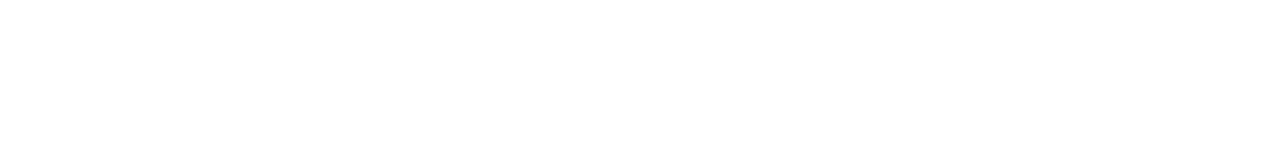
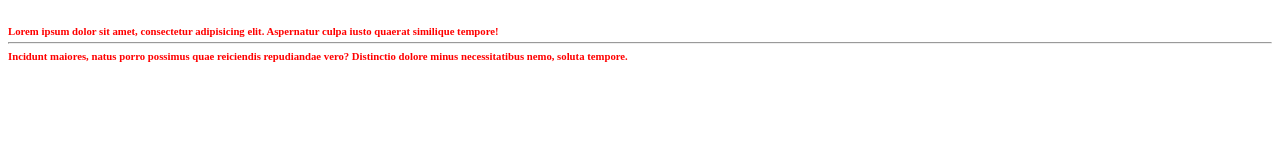
Before and after one commit to ClinMyk2018/npm-exercises, a website with bundled scripts: page index.html in a window 1280 px wide. Built offline with nearby package versions, Linux system fonts and the light colour scheme.

Commit message:
npm done

```diff
--- a/index.html
+++ b/index.html
@@ -5,7 +5,7 @@
     <title>Index</title>
 </head>
 <body>
-
+<h6 id="howdy">Lorem ipsum dolor sit amet, consectetur adipisicing elit. Aspernatur culpa iusto quaerat similique tempore!<hr> Incidunt maiores, natus porro possimus quae reiciendis repudiandae vero? Distinctio dolore minus necessitatibus nemo, soluta tempore.</h6>
 <script src="./public/main.js"></script>
 </body>
 </html>
--- a/package.json
+++ b/package.json
@@ -21,6 +21,7 @@
     "@babel/core": "^7.4.4",
     "@babel/preset-env": "^7.4.4",
     "babel-loader": "^8.0.5",
+    "jquery": "^3.4.1",
     "webpack": "^4.30.0"
   },
   "devDependencies": {
--- a/src/index.js
+++ b/src/index.js
@@ -5,3 +5,7 @@ const sayHello = () => ('hello');
 
 sayHello();
 console.log(sayHello());
+
+$('#howdy').css({
+    color: 'red'
+});
```
Also changed, not shown: 1 other file.
